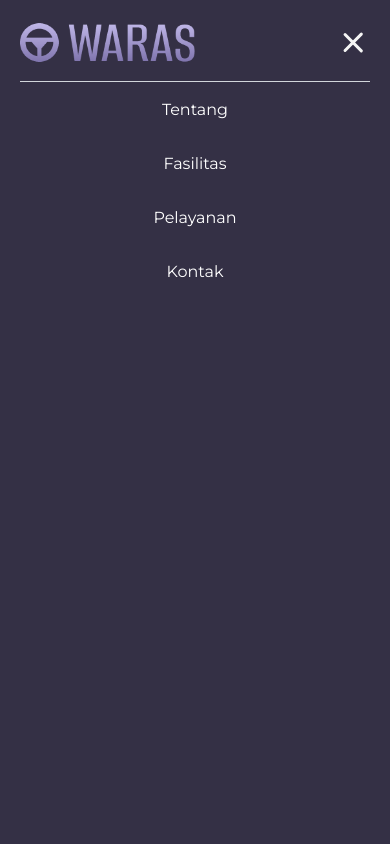
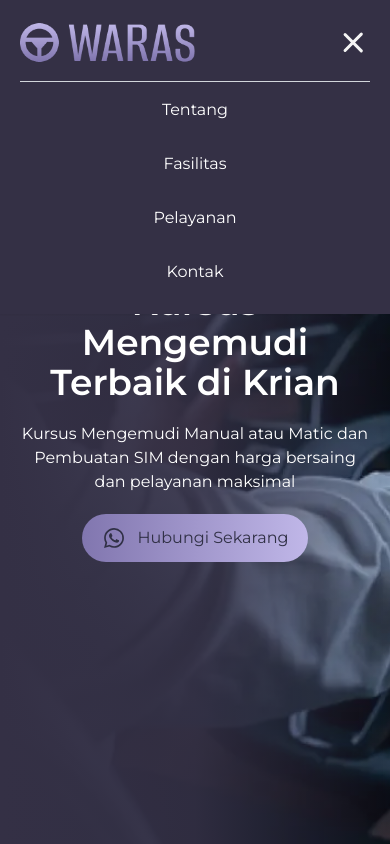
Before and after one commit to dj1samsoe/waras-profile, a Next.js app: page / in a window 390 px wide. Both pictures are taken after a click on the element 357 px from the left and 40 px from the top of the page. Shown: the top 844 px of the page. Built offline with nearby package versions, Linux system fonts and the light colour scheme.

Commit message:
style: add viewport using framer motion

```diff
--- a/common/components/layouts/Navbar/Menu.tsx
+++ b/common/components/layouts/Navbar/Menu.tsx
@@ -31,12 +31,7 @@ export default function Menu() {
   }, [isOpen]);
 
   return (
-    <div
-      className={clsx(
-        "md:p-0 p-5 w-full border-b md:border-none",
-        isOpen && "pb-0"
-      )}
-    >
+    <div className={clsx("md:p-0 p-5 w-full md:border-none", isOpen && "pb-0")}>
       <div className="flex items-center justify-between">
         <MenuHeader expandMenu={isOpen} imageSize={imageSize} />
         <div className="hidden md:flex">
--- a/common/components/layouts/Navbar/MobileMenu.tsx
+++ b/common/components/layouts/Navbar/MobileMenu.tsx
@@ -6,7 +6,7 @@ import Breakline from "../../elements/Breakline";
 export const MobileMenu: FC = () => {
   return (
     <motion.div
-      className="h-screen max-w-screen flex flex-col bg-[#343045]"
+      className="h-fit w-full flex flex-col bg-[#343045] pb-5"
       initial={{ y: -100 }}
       animate={{ opacity: 1, y: 0 }}
       transition={{ duration: 0.3 }}
--- a/modules/home/components/About.tsx
+++ b/modules/home/components/About.tsx
@@ -10,6 +10,7 @@ export default function About() {
         initial={{ opacity: 0, y: 50 }}
         whileInView={{ opacity: 1, y: 0 }}
         transition={{ duration: 0.8 }}
+        viewport={{ once: true }}
         className="grid md:grid-cols-2 grid-cols-1 gap-10"
       >
         <Image
--- a/modules/home/components/Contact.tsx
+++ b/modules/home/components/Contact.tsx
@@ -13,6 +13,7 @@ export default function Contact() {
         initial={{ opacity: 0, y: 50 }}
         whileInView={{ opacity: 1, y: 0 }}
         transition={{ duration: 0.8 }}
+        viewport={{ once: true }}
         className="flex flex-col space-y-5 items-center text-center"
       >
         <div className="flex flex-col space-y-3">
@@ -27,6 +28,7 @@ export default function Contact() {
         initial={{ opacity: 0, y: 50 }}
         whileInView={{ opacity: 1, y: 0 }}
         transition={{ duration: 0.8 }}
+        viewport={{ once: true }}
         src="https://www.google.com/maps/embed?pb=!1m18!1m12!1m3!1d3956.6338558042576!2d112.60473397409189!3d-7.394859892615!2m3!1f0!2f0!3f0!3m2!1i1024!2i768!4f13.1!3m3!1m2!1s0x2e780926c09e9f11%3A0x897642cbd42751e4!2sKursus%20Mengemudi%20Waras!5e0!3m2!1sid!2sid!4v1706179091577!5m2!1sid!2sid"
         width="600"
         height="450"
--- a/modules/home/components/Counter.tsx
+++ b/modules/home/components/Counter.tsx
@@ -15,6 +15,7 @@ export default function Counter() {
         initial={{ opacity: 0, y: 50 }}
         whileInView={{ opacity: 1, y: 0 }}
         transition={{ duration: 0.8 }}
+        viewport={{ once: true }}
         className="grid md:grid-cols-2 grid-cols-1 gap-10"
       >
         <div className="flex flex-col space-y-3">
--- a/modules/home/components/Facilities.tsx
+++ b/modules/home/components/Facilities.tsx
@@ -21,6 +21,7 @@ export default function Facilities() {
         initial={{ opacity: 0, y: 50 }}
         whileInView={{ opacity: 1, y: 0 }}
         transition={{ duration: 0.8 }}
+        viewport={{ once: true }}
         className="flex flex-col items-center space-y-5 pb-5"
       >
         <div className="flex flex-col space-y-3 items-center">
@@ -43,6 +44,7 @@ export default function Facilities() {
             initial={{ opacity: 0, y: 50 }}
             whileInView={{ opacity: 1, y: 0 }}
             transition={{ duration: 0.8, delay: index * 0.1 }}
+            viewport={{ once: true }}
           >
             <div
               key={index}
--- a/modules/home/components/Hero.tsx
+++ b/modules/home/components/Hero.tsx
@@ -20,7 +20,8 @@ export default function Hero() {
         <div className="lg:col-span-3 space-y-5 h-screen flex flex-col justify-center">
           <motion.div
             initial={{ opacity: 0, x: -100 }}
-            animate={{ opacity: 1, x: 0 }}
+            whileInView={{ opacity: 1, x: 0 }}
+            viewport={{ once: true }}
             transition={{ duration: 0.8, delay: 0.3 }}
             className="flex flex-col gap-5 md:items-start items-center"
           >
--- a/modules/home/components/Introduction.tsx
+++ b/modules/home/components/Introduction.tsx
@@ -10,6 +10,7 @@ export default function Introduction() {
         initial={{ opacity: 0, y: 50 }}
         whileInView={{ opacity: 1, y: 0 }}
         transition={{ duration: 0.8 }}
+        viewport={{ once: true }}
         className="grid md:grid-cols-2 grid-cols-1 gap-10"
       >
         <div className="flex flex-col space-y-3">
--- a/modules/home/components/Service.tsx
+++ b/modules/home/components/Service.tsx
@@ -14,6 +14,7 @@ export default function Service() {
         initial={{ opacity: 0, y: 50 }}
         whileInView={{ opacity: 1, y: 0 }}
         transition={{ duration: 0.8 }}
+        viewport={{ once: true }}
         className="grid md:grid-cols-2 grid-cols-1 gap-10"
       >
         <div className="flex flex-col space-y-3">
@@ -38,6 +39,7 @@ export default function Service() {
         initial={{ opacity: 0, y: 50 }}
         whileInView={{ opacity: 1, y: 0 }}
         transition={{ duration: 0.8 }}
+        viewport={{ once: true }}
         className="md:text-2xl text-xl font-medium text-white py-10 text-center"
       >
         Paket Manual/Matic
@@ -48,6 +50,7 @@ export default function Service() {
             initial={{ opacity: 0, y: 50 }}
             whileInView={{ opacity: 1, y: 0 }}
             transition={{ duration: 0.8, delay: index * 0.1 }}
+            viewport={{ once: true }}
           >
             <Card
               key={index}
@@ -76,6 +79,7 @@ export default function Service() {
         initial={{ opacity: 0, y: 50 }}
         whileInView={{ opacity: 1, y: 0 }}
         transition={{ duration: 0.8 }}
+        viewport={{ once: true }}
         className="flex justify-center py-10"
       >
         <Link
```
